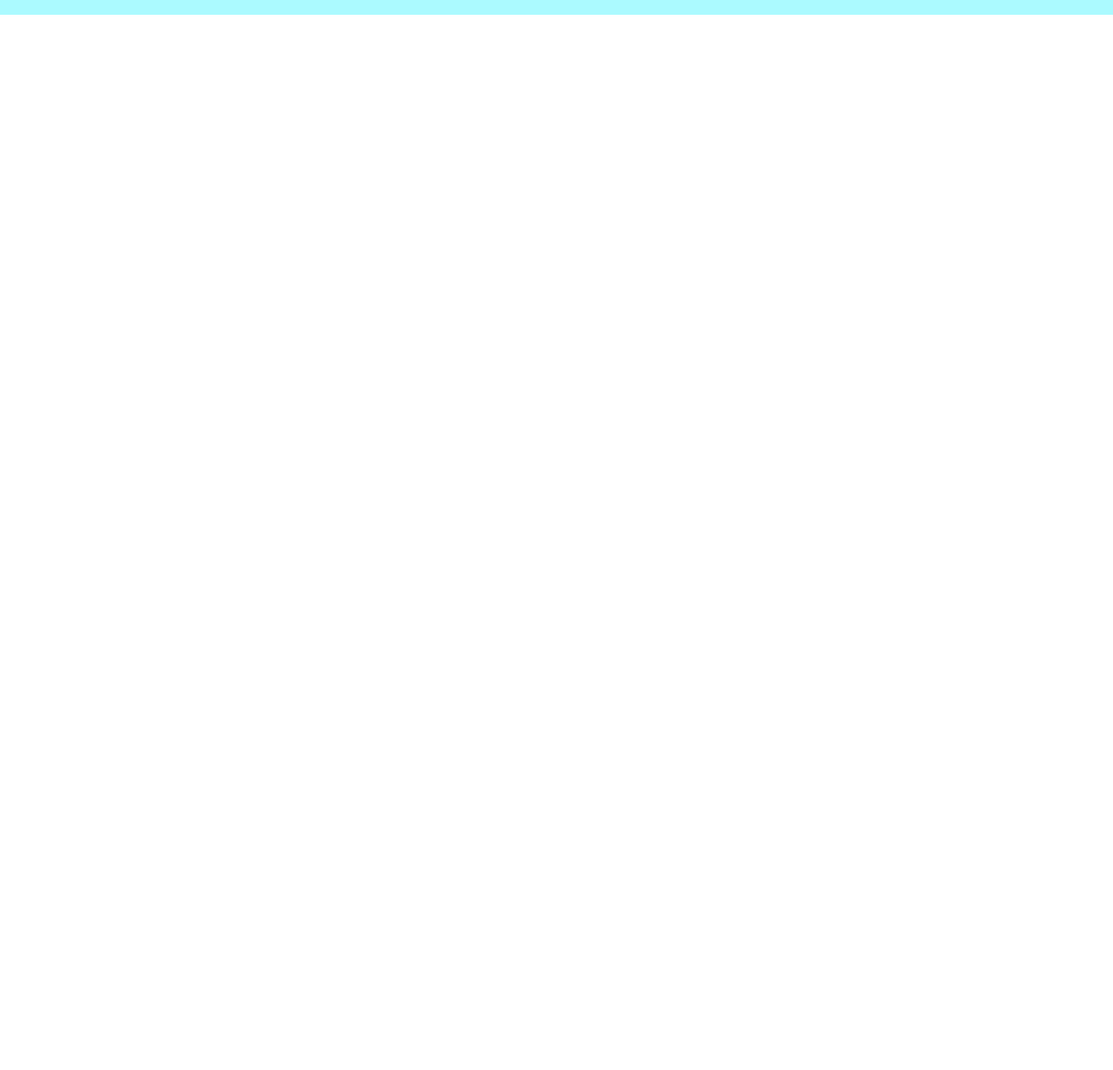
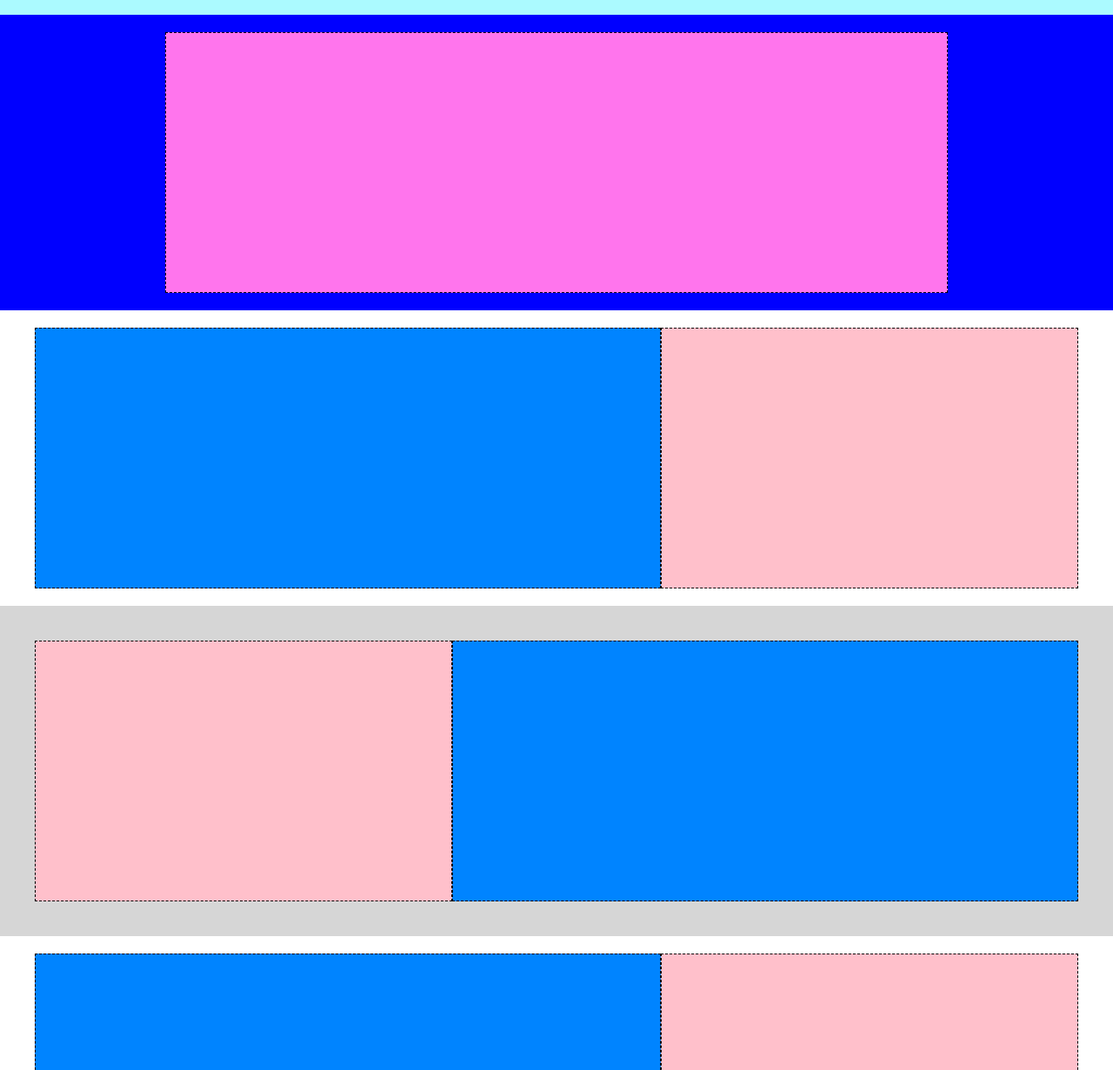
Before and after one commit to Andrearomeo04/htmlcss-struttura-discord, a plain HTML site: page index.html in a window 1280 px wide. Shown: the part 68-1299 px from the top of the page at 87% size. Before the commit the page ends 800 px from the top, so only its background shows below. Drawn offline with Linux system fonts and the light colour scheme.

Commit message:
[UPD] sinished 1st part of main, added layouts and styles

```diff
--- a/css/style.css
+++ b/css/style.css
@@ -46,3 +46,61 @@ header {
 #login {
     text-align: right;
 }
+
+/* main */
+.container-sm {
+    max-width: 900px;
+    margin: 0 auto;
+}
+
+.container-lg {
+    max-width: 1200px;
+    margin: 0 auto;
+}
+
+.col-100 {
+    width: 100%;
+    border: 1px dashed black;
+    height: 300px;
+}
+
+.col-60-main {
+    width: 60%;
+    height: 300px;
+}
+
+.col-40-main {
+    width: 40%;
+    height: 300px;
+}
+
+/* styling class */
+.bg-blue {
+    background-color: blue;
+    padding: 20px;
+}
+
+.bg-light-grey {
+    background-color: rgba(177, 177, 177, 0.527);
+    padding: 20px;
+}
+
+.col-roset {
+    background-color: rgb(255, 117, 237);
+}
+
+.col-blue{
+    background-color: rgb(0, 132, 255);
+}
+
+.col-pink {
+    background-color: pink;
+}
+
+.my-col {
+    margin: 20px 0px;
+}
+
+.border-dash{
+    border: 1px dashed black;
+}
--- a/index.html
+++ b/index.html
@@ -34,7 +34,36 @@
             </div>
         </div>
     </header>
-    <main></main>
+    <main>
+        <div class="bg-blue">
+            <div class="container-sm">
+                <div class="row">
+                    <div class="col-100 col-roset"></div>
+                </div>
+            </div>
+        </div>
+        <div class="container-lg">
+            <div class="row">
+                <div class="col-60-main col-blue my-col border-dash"></div>
+                <div class="col-40-main col-pink my-col border-dash"></div>
+            </div>
+        </div>
+        <div class="bg-light-grey">
+            <div class="container-lg">
+                <div class="row">
+                    <div class="col-40-main col-pink my-col border-dash"></div>
+                    <div class="col-60-main col-blue my-col border-dash"></div>
+                </div>
+            </div>
+        </div>
+        <div class="container-lg">
+            <div class="row">
+                <div class="col-60-main col-blue my-col border-dash"></div>
+                <div class="col-40-main col-pink my-col border-dash"></div>
+            </div>
+        </div>
+
+    </main>
     <footer></footer>
 </body>
 </html>
```
